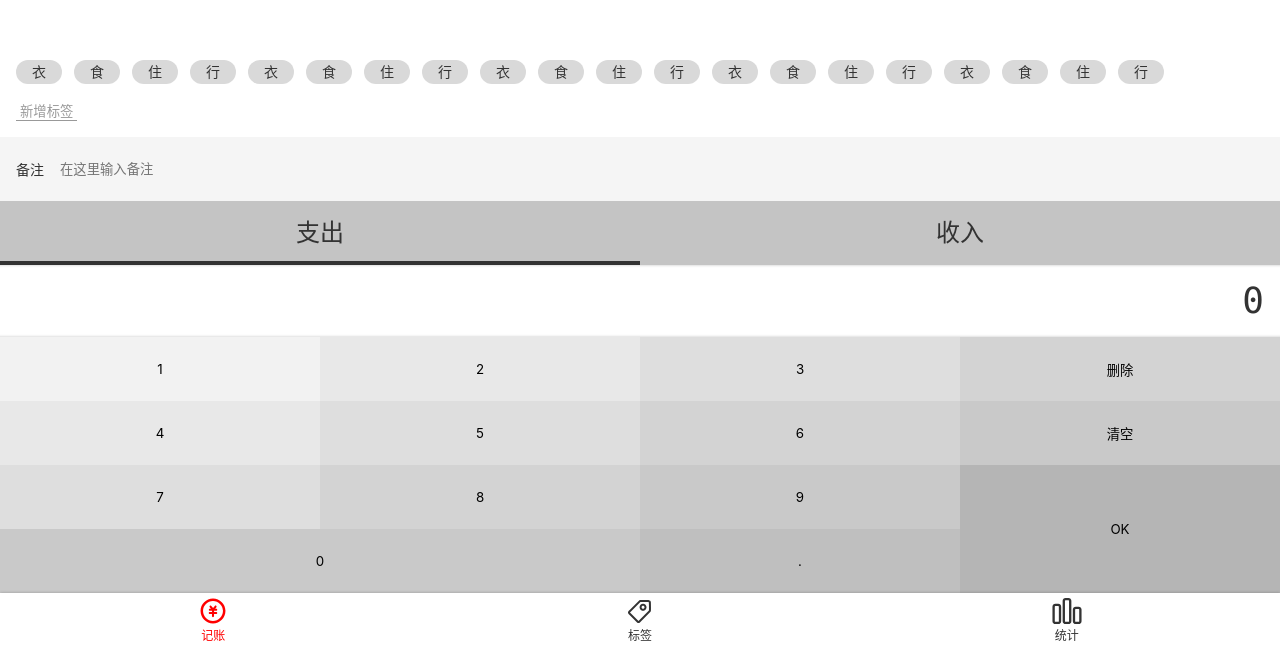
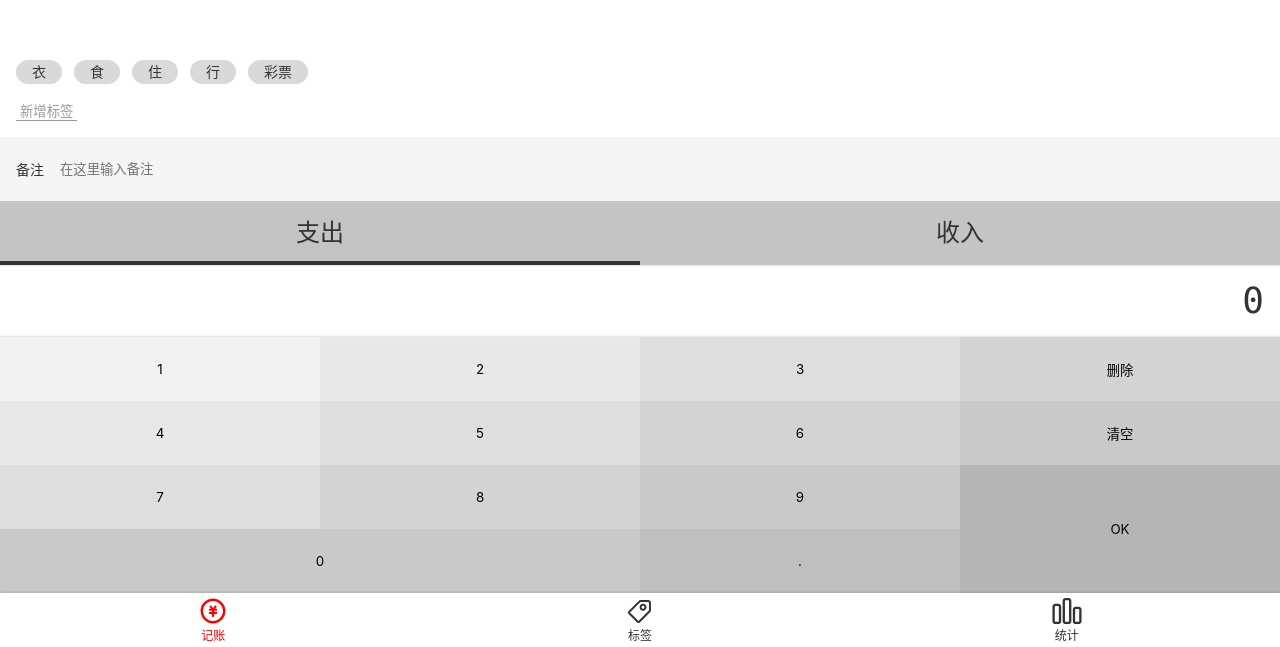
Before and after one commit to deexiao/morney, a Vue app: page /#/money in a window 1280 px wide. Shown: the part 153-800 px from the top of the page. Built offline with nearby package versions, Linux system fonts and the light colour scheme.

Commit message:
可以选中或取消 tag

```diff
--- a/src/components/Money/Tags.vue
+++ b/src/components/Money/Tags.vue
@@ -4,33 +4,33 @@
       <button>新增标签</button>
     </div>
     <ul class="current">
-      <li>衣</li>
-      <li>食</li>
-      <li>住</li>
-      <li>行</li>
-      <li>衣</li>
-      <li>食</li>
-      <li>住</li>
-      <li>行</li>
-      <li>衣</li>
-      <li>食</li>
-      <li>住</li>
-      <li>行</li>
-      <li>衣</li>
-      <li>食</li>
-      <li>住</li>
-      <li>行</li>
-      <li>衣</li>
-      <li>食</li>
-      <li>住</li>
-      <li>行</li>
+      <li
+        v-for="tag in dataSource"
+        :key="tag"
+        :class="{ selected: selectedTags.indexOf(tag) >= 0 }"
+        @click="toggle(tag)"
+      >
+        {{ tag }}
+      </li>
     </ul>
   </div>
 </template>
 
 <script lang="ts">
-export default {
-  name: 'Tags',
+import Vue from 'vue'
+import { Component, Prop } from 'vue-property-decorator'
+@Component
+export default class Tags extends Vue {
+  @Prop() dataSource: string[] | undefined
+  selectedTags: string[] = []
+  toggle(tag: string) {
+    const index = this.selectedTags.indexOf(tag)
+    if (index >= 0) {
+      this.selectedTags.splice(index, 1)
+    } else {
+      this.selectedTags.push(tag)
+    }
+  }
 }
 </script>
 
@@ -45,7 +45,8 @@
     display: flex;
     flex-wrap: wrap;
     > li {
-      background: #d9d9d9;
+      $bg: #d9d9d9;
+      background: $bg;
       $h: 24px;
       height: $h;
       line-height: $h;
@@ -53,6 +54,10 @@
       padding: 0 16px;
       margin-right: 12px;
       margin-top: 4px;
+      &.selected {
+        background: darken($bg, 50%);
+        color: white;
+      }
     }
   }
   > .new {
--- a/src/views/Money.vue
+++ b/src/views/Money.vue
@@ -1,13 +1,13 @@
 <template>
   <Layout class-prefix="layout">
     <NumberPad />
-    <Types :xxx="333" />
+    <Types />
     <Notes />
-    <Tags />
+    <Tags :data-source="tags" />
   </Layout>
 </template>
 
-<script lang="ts">
+<script>
 import NumberPad from '@/components/Money/NumberPad.vue'
 import Types from '@/components/Money/Types.vue'
 import Notes from '@/components/Money/Notes.vue'
@@ -15,6 +15,11 @@
 export default {
   name: 'Money',
   components: { Tags, Notes, Types, NumberPad },
+  data() {
+    return {
+      tags: ['衣', '食', '住', '行', '彩票'],
+    }
+  },
 }
 </script>
 
```
